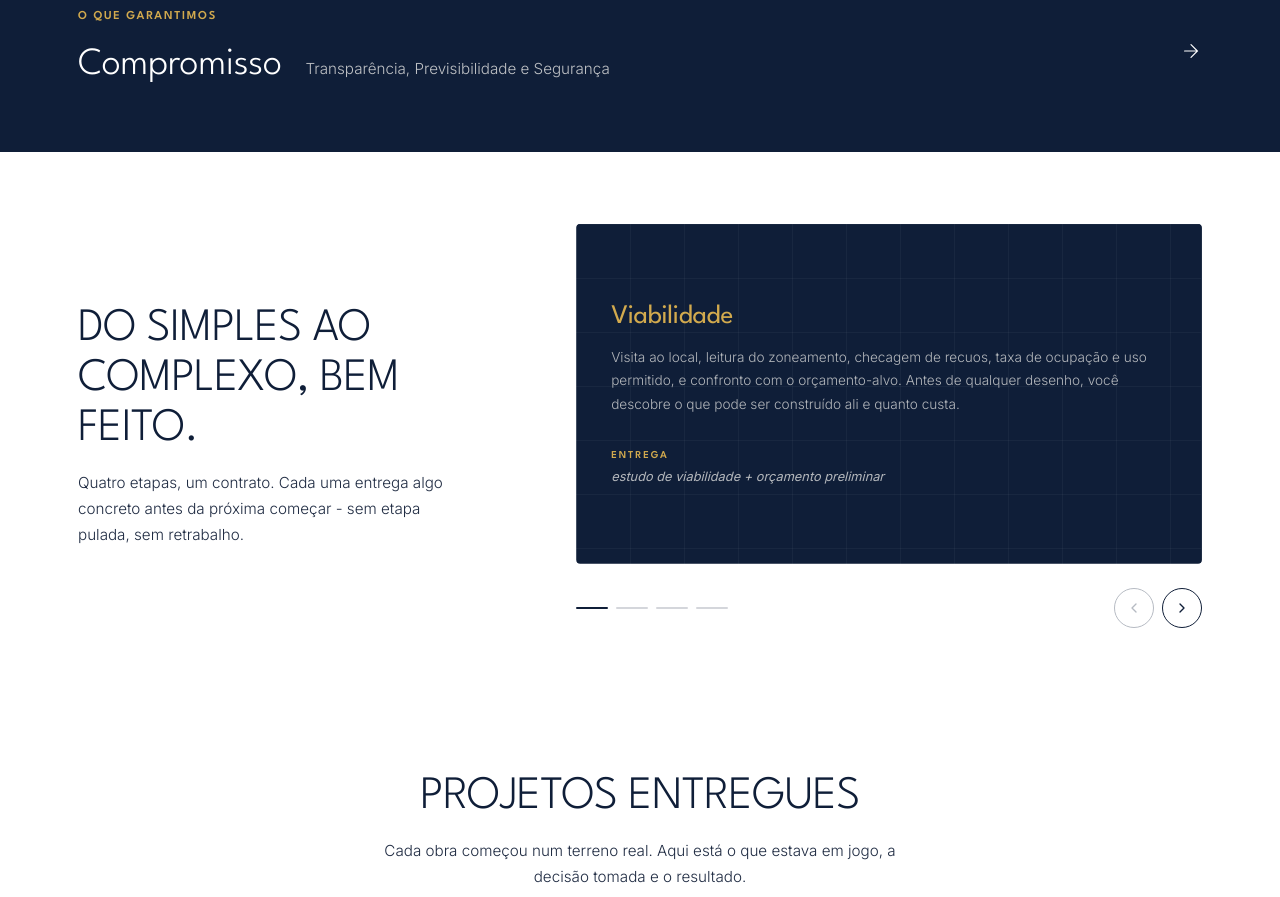
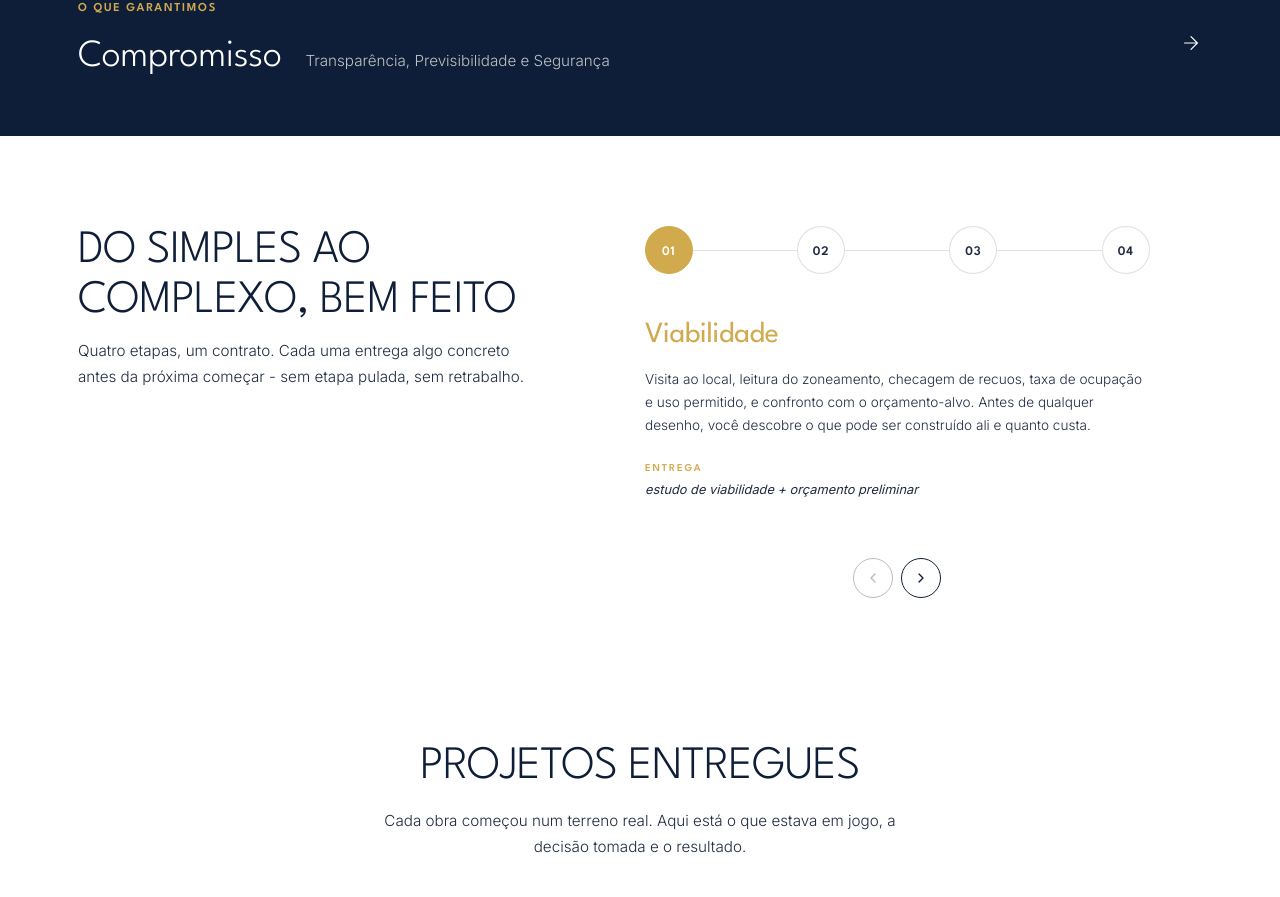
Before and after one commit to Eduarda-Nere/projeto-01, a React (Vite) app: page / in a window 1280 px wide. Shown: the part 2117-3014 px from the top of the page. Built offline with nearby package versions, Linux system fonts and the light colour scheme.

Commit message:
ajustes de design

```diff
--- a/src/components/Cultura/Cultura.styles.ts
+++ b/src/components/Cultura/Cultura.styles.ts
@@ -6,8 +6,8 @@ export const CulturaSection = styled.section`
     position: relative;
     background: ${({ theme }) => theme.colors.navy};
     color: ${({ theme }) => theme.colors.paper};
-    padding: clamp(2.5rem, 5vw, 3.5rem) 0;
-    scroll-margin-top: 80px;
+    padding: clamp(2rem, 4vw, 3rem) 0;
+    scroll-margin-top: ${({ theme }) => theme.layout.headerHeight};
 `;
 
 export const Header = styled(motion.div)`
--- a/src/components/Processo/Processo.styles.ts
+++ b/src/components/Processo/Processo.styles.ts
@@ -1,12 +1,12 @@
 import styled from 'styled-components';
-import { motion } from 'framer-motion';
 import { SectionSubtitle, SectionDescription } from '../ui';
 
 export const ProcessoWrapper = styled.section`
     position: relative;
     background: ${({ theme }) => theme.colors.paper};
-    scroll-margin-top: 80px;
-    padding: ${({ theme }) => theme.layout.sectionGapHalf} 0;
+    scroll-margin-top: ${({ theme }) => theme.layout.headerHeight};
+    padding: calc(${({ theme }) => theme.layout.sectionGapHalf} * 1.25) 0
+        ${({ theme }) => theme.layout.sectionGapHalf};
 `;
 
 export const ProcessoInner = styled.div`
@@ -14,144 +14,193 @@ export const ProcessoInner = styled.div`
     margin: 0 auto;
     padding: 0 clamp(1.5rem, 4vw, 3rem);
     display: grid;
-    grid-template-columns: minmax(0, 1fr) minmax(0, 1.4fr);
-    gap: clamp(2rem, 4vw, 4rem);
-    align-items: center;
+    grid-template-columns: minmax(0, 0.85fr) minmax(0, 1.15fr);
+    gap: clamp(2rem, 5vw, 4rem);
+    align-items: start;
 
-    @media (max-width: 720px) {
+    @media (max-width: 900px) {
         grid-template-columns: 1fr;
-        gap: clamp(1.5rem, 3vw, 2.5rem);
-        align-items: stretch;
+        gap: clamp(2rem, 4vw, 3rem);
     }
 `;
 
 export const ProcessoLeft = styled.div`
     display: flex;
     flex-direction: column;
+    align-items: flex-start;
+    text-align: left;
+    width: 100%;
+`;
+
+export const ProcessoRight = styled.div`
+    display: flex;
+    flex-direction: column;
+    gap: 1.75rem;
+    min-width: 0;
+    width: 100%;
+
+    @media (max-width: 900px) {
+        gap: 1.25rem;
+    }
 `;
 
 export const Subtitle = styled(SectionSubtitle)`
-    margin: 1rem 0 0;
-    max-width: 40ch;
+    margin: 0.75rem 0 0;
+    max-width: 56ch;
+`;
 
-    @media (max-width: 720px) {
-        max-width: 60ch;
+export const Stepper = styled.div`
+    position: relative;
+    display: grid;
+    grid-template-columns: repeat(4, 1fr);
+    width: 100%;
+`;
+
+export const StepperTrack = styled.div`
+    position: absolute;
+    top: 24px;
+    left: 12.5%;
+    right: 12.5%;
+    height: 1.5px;
+    background: ${({ theme }) => theme.colors.lineOnCream};
+    z-index: 0;
+
+    @media (max-width: 480px) {
+        top: 20px;
     }
 `;
 
-export const ProcessoRight = styled.div`
-    position: relative;
-    display: flex;
-    flex-direction: column;
-    gap: clamp(1rem, 2vw, 1.5rem);
-    min-width: 0;
+export const StepperProgress = styled.div`
+    position: absolute;
+    top: 0;
+    left: 0;
+    height: 100%;
+    background: ${({ theme }) => theme.colors.gold};
+    transition: width 0.6s cubic-bezier(0.23, 1, 0.32, 1);
 `;
 
-export const CardViewport = styled.div`
+export const StepperItem = styled.div`
     position: relative;
-    width: 100%;
+    z-index: 1;
+    display: flex;
+    align-items: center;
+    justify-content: center;
+`;
+
+export const StepperCircle = styled.button<{
+    $active: boolean;
+    $done: boolean;
+}>`
+    display: flex;
+    align-items: center;
+    justify-content: center;
+    width: 48px;
+    height: 48px;
+    aspect-ratio: 1 / 1;
+    border-radius: 50%;
+    font-family: ${({ theme }) => theme.fonts.display};
+    font-size: 0.82rem;
+    font-weight: 600;
+    letter-spacing: 0.06em;
+    line-height: 0;
+    padding: 4px 0 0 0;
+    cursor: pointer;
+    border: 1.5px solid
+        ${({ $active, $done, theme }) =>
+        $active || $done ? theme.colors.gold : theme.colors.lineOnCream};
+    background: ${({ theme }) => theme.colors.paper};
+    color: ${({ $active, $done, theme }) =>
+        $active
+            ? theme.colors.paper
+            : $done
+                ? theme.colors.gold
+                : theme.colors.ink70};
+    transition:
+        background 0.4s ${({ theme }) => theme.easeOut},
+        border-color 0.4s ${({ theme }) => theme.easeOut},
+        color 0.4s ${({ theme }) => theme.easeOut};
+
+    ${({ $active, theme }) =>
+        $active &&
+        `
+        background: ${theme.colors.gold};
+        border-color: ${theme.colors.gold};
+    `}
+
+    &:focus-visible {
+        outline: 2px solid ${({ theme }) => theme.colors.gold};
+        outline-offset: 3px;
+    }
+
+    @media (max-width: 480px) {
+        width: 40px;
+        height: 40px;
+        font-size: 0.75rem;
+        padding-top: 2.5px;
+    }
+`;
+
+export const StepPanel = styled.div`
+    position: relative;
+    width: calc(75% + 48px);
+    margin-left: calc(12.5% - 24px);
+    margin-top: 1rem;
     overflow: hidden;
-    border-radius: 4px;
-    clip-path: inset(0 round 4px);
-    isolation: isolate;
-    background: ${({ theme }) => theme.colors.navy};
+    min-height: 200px;
+    background: ${({ theme }) => theme.colors.paper};
+    clip-path: inset(0 1px 0 1px);
+    -webkit-clip-path: inset(0 1px 0 1px);
     transform: translateZ(0);
 `;
 
-export const CardTrack = styled(motion.div)`
+export const StepTrack = styled.div<{ $offset: number }>`
     display: flex;
-    align-items: stretch;
+    align-items: flex-start;
+    transform: translateX(${({ $offset }) => `-${$offset * 100}%`});
+    transition: transform 0.6s cubic-bezier(0.23, 1, 0.32, 1);
     will-change: transform;
-    backface-visibility: hidden;
 `;
 
-export const Card = styled.article`
-    position: relative;
+export const StepSlide = styled.div`
     flex: 0 0 100%;
     width: 100%;
-    min-height: 340px;
+    max-width: 100%;
+    box-sizing: border-box;
     display: flex;
     flex-direction: column;
-    justify-content: center;
-    gap: clamp(1.5rem, 2.5vw, 2rem);
-    padding: clamp(1.5rem, 2.75vw, 2.25rem) clamp(1.35rem, 2.75vw, 2.25rem);
+    justify-content: flex-start;
+    gap: 1rem;
+    padding: 0;
+    background: ${({ theme }) => theme.colors.paper};
     border: none;
-    border-right: 1px solid rgba(255, 255, 255, 0.06);
-    border-radius: 0;
-    overflow: hidden;
-    background: ${({ theme }) => theme.colors.navy};
-    color: ${({ theme }) => theme.colors.paper};
-
-    &:last-child {
-        border-right: none;
-    }
-
-    @media (max-width: 480px) {
-        padding: 1.5rem 1.25rem;
-        min-height: 300px;
-    }
+    color: ${({ theme }) => theme.colors.navy};
 `;
 
-export const GridBackground = styled.div`
-    position: absolute;
-    inset: 0;
-    pointer-events: none;
-    background-image:
-        linear-gradient(
-            to right,
-            rgba(255, 255, 255, 0.04) 1px,
-            transparent 1px
-        ),
-        linear-gradient(
-            to bottom,
-            rgba(255, 255, 255, 0.04) 1px,
-            transparent 1px
-        );
-    background-size: 54px 54px;
-`;
-
-export const CardContent = styled.div`
-    position: relative;
-    z-index: 2;
-    display: flex;
-    flex-direction: column;
-    gap: 0.85rem;
-    text-align: left;
-    align-items: flex-start;
-`;
-
-export const CardTitle = styled.h3`
+export const StepTitle = styled.h3`
     font-family: ${({ theme }) => theme.fonts.display};
-    font-size: clamp(1.3rem, 2.1vw, 1.75rem);
+    font-size: clamp(1.4rem, 2.3vw, 1.9rem);
     line-height: 1.15;
     font-weight: 400;
     letter-spacing: -0.01em;
     color: ${({ theme }) => theme.colors.gold};
     margin: 0;
-
-    @media (max-width: 480px) {
-        font-size: 1.2rem;
-    }
 `;
 
-export const CardText = styled(SectionDescription)`
-    max-width: none;
+export const StepText = styled(SectionDescription)`
+    max-width: 65ch;
     text-align: left;
     hyphens: manual;
-    color: rgba(250, 248, 244, 0.7);
+    color: ${({ theme }) => theme.colors.ink70};
 `;
 
-export const CardDelivery = styled.div`
-    position: relative;
-    z-index: 2;
+export const StepDelivery = styled.div`
     display: flex;
     flex-direction: column;
     gap: 0.15rem;
-    text-align: left;
-    align-items: flex-start;
+    margin-top: 0.5rem;
 `;
 
-export const CardDeliveryLabel = styled.span`
+export const StepDeliveryLabel = styled.span`
     font-family: ${({ theme }) => theme.fonts.display};
     font-size: 0.66rem;
     font-weight: 600;
@@ -160,34 +209,22 @@ export const CardDeliveryLabel = styled.span`
     color: ${({ theme }) => theme.colors.gold};
 `;
 
-export const CardDeliveryText = styled.span`
+export const StepDeliveryText = styled.span`
     font-size: 0.8rem;
     line-height: 1.5;
     font-style: italic;
-    color: rgba(250, 248, 244, 0.7);
+    color: ${({ theme }) => theme.colors.ink70};
 `;
 
-export const CardFooter = styled.div`
+export const StepFooter = styled.div`
     display: flex;
+    justify-content: center;
     align-items: center;
-    justify-content: space-between;
-    gap: 1rem;
-`;
+    margin-top: 0.75rem;
 
-export const Indicators = styled.div`
-    display: flex;
-    align-items: center;
-    gap: 0.5rem;
-`;
-
-export const Indicator = styled.span<{ $active: boolean }>`
-    display: block;
-    height: 2px;
-    width: 2rem;
-    border-radius: 999px;
-    background: ${({ theme, $active }) =>
-        $active ? theme.colors.navy : 'rgba(15, 30, 56, 0.18)'};
-    transition: background 0.4s ${({ theme }) => theme.easeOut};
+    @media (max-width: 900px) {
+        margin-top: 0;
+    }
 `;
 
 export const Arrows = styled.div`
--- a/src/components/Processo/Processo.tsx
+++ b/src/components/Processo/Processo.tsx
@@ -3,21 +3,22 @@ import {
     ProcessoWrapper,
     ProcessoInner,
     ProcessoLeft,
+    ProcessoRight,
     Subtitle,
-    ProcessoRight,
-    CardViewport,
-    CardTrack,
-    Card,
-    GridBackground,
-    CardContent,
-    CardTitle,
-    CardText,
-    CardDelivery,
-    CardDeliveryLabel,
-    CardDeliveryText,
-    CardFooter,
-    Indicators,
-    Indicator,
+    Stepper,
+    StepperTrack,
+    StepperProgress,
+    StepperItem,
+    StepperCircle,
+    StepPanel,
+    StepTrack,
+    StepSlide,
+    StepTitle,
+    StepText,
+    StepDelivery,
+    StepDeliveryLabel,
+    StepDeliveryText,
+    StepFooter,
     Arrows,
     Arrow,
 } from './Processo.styles';
@@ -52,24 +53,6 @@ const STEPS: Step[] = [
     },
 ];
 
-function ProcessoCard({ data }: { data: Step }) {
-    return (
-        <Card>
-            <GridBackground />
-
-            <CardContent>
-                <CardTitle>{data.title}</CardTitle>
-                <CardText>{data.text}</CardText>
-            </CardContent>
-
-            <CardDelivery>
-                <CardDeliveryLabel>Entrega</CardDeliveryLabel>
-                <CardDeliveryText>{data.delivery}</CardDeliveryText>
-            </CardDelivery>
-        </Card>
-    );
-}
-
 function Processo() {
     const [active, setActive] = useState(0);
     const total = STEPS.length;
@@ -77,14 +60,16 @@ function Processo() {
     const prev = () => setActive((i) => Math.max(0, i - 1));
     const next = () => setActive((i) => Math.min(total - 1, i + 1));
 
+    const progress = total > 1 ? (active / (total - 1)) * 100 : 0;
+
     return (
         <ProcessoWrapper id="processo">
             <ProcessoInner>
                 <ProcessoLeft>
-                    <SectionTitle $maxWidth="23ch">
-                        Do simples ao complexo, bem feito.
+                    <SectionTitle $maxWidth="20ch">
+                        Do simples ao complexo, bem feito
                     </SectionTitle>
-                    <Subtitle>
+                    <Subtitle $maxWidth="56ch">
                         Quatro etapas, um contrato. Cada uma entrega algo
                         concreto antes da próxima começar - sem etapa pulada,
                         sem retrabalho.
@@ -92,30 +77,54 @@ function Processo() {
                 </ProcessoLeft>
 
                 <ProcessoRight>
-                    <CardViewport>
-                        <CardTrack
-                            animate={{ x: `${-active * 100}%` }}
-                            transition={{
-                                duration: 0.6,
-                                ease: [0.23, 1, 0.32, 1],
-                            }}
-                        >
-                            {STEPS.map((item) => (
-                                <ProcessoCard key={item.title} data={item} />
+                    <Stepper role="tablist" aria-label="Etapas do processo">
+                        <StepperTrack>
+                            <StepperProgress style={{ width: `${progress}%` }} />
+                        </StepperTrack>
+
+                        {STEPS.map((step, index) => {
+                            const isActive = index === active;
+                            const isDone = index < active;
+
+                            return (
+                                <StepperItem key={step.title}>
+                                    <StepperCircle
+                                        as="button"
+                                        type="button"
+                                        $active={isActive}
+                                        $done={isDone}
+                                        onClick={() => setActive(index)}
+                                        role="tab"
+                                        aria-selected={isActive}
+                                        aria-label={`Ir para etapa ${index + 1}: ${step.title}`}
+                                    >
+                                        {String(index + 1).padStart(2, '0')}
+                                    </StepperCircle>
+                                </StepperItem>
+                            );
+                        })}
+                    </Stepper>
+
+                    <StepPanel>
+                        <StepTrack $offset={active}>
+                            {STEPS.map((step) => (
+                                <StepSlide key={step.title}>
+                                    <StepTitle>{step.title}</StepTitle>
+                                    <StepText>{step.text}</StepText>
+                                    <StepDelivery>
+                                        <StepDeliveryLabel>
+                                            Entrega
+                                        </StepDeliveryLabel>
+                                        <StepDeliveryText>
+                                            {step.delivery}
+                                        </StepDeliveryText>
+                                    </StepDelivery>
+                                </StepSlide>
                             ))}
-                        </CardTrack>
-                    </CardViewport>
+                        </StepTrack>
+                    </StepPanel>
 
-                    <CardFooter>
-                        <Indicators aria-hidden="true">
-                            {STEPS.map((item, index) => (
-                                <Indicator
-                                    key={item.title}
-                                    $active={index === active}
-                                />
-                            ))}
-                        </Indicators>
-
+                    <StepFooter>
                         <Arrows>
                             <Arrow
                                 type="button"
@@ -138,7 +147,7 @@ function Processo() {
                                 </svg>
                             </Arrow>
                         </Arrows>
-                    </CardFooter>
+                    </StepFooter>
                 </ProcessoRight>
             </ProcessoInner>
         </ProcessoWrapper>
```
